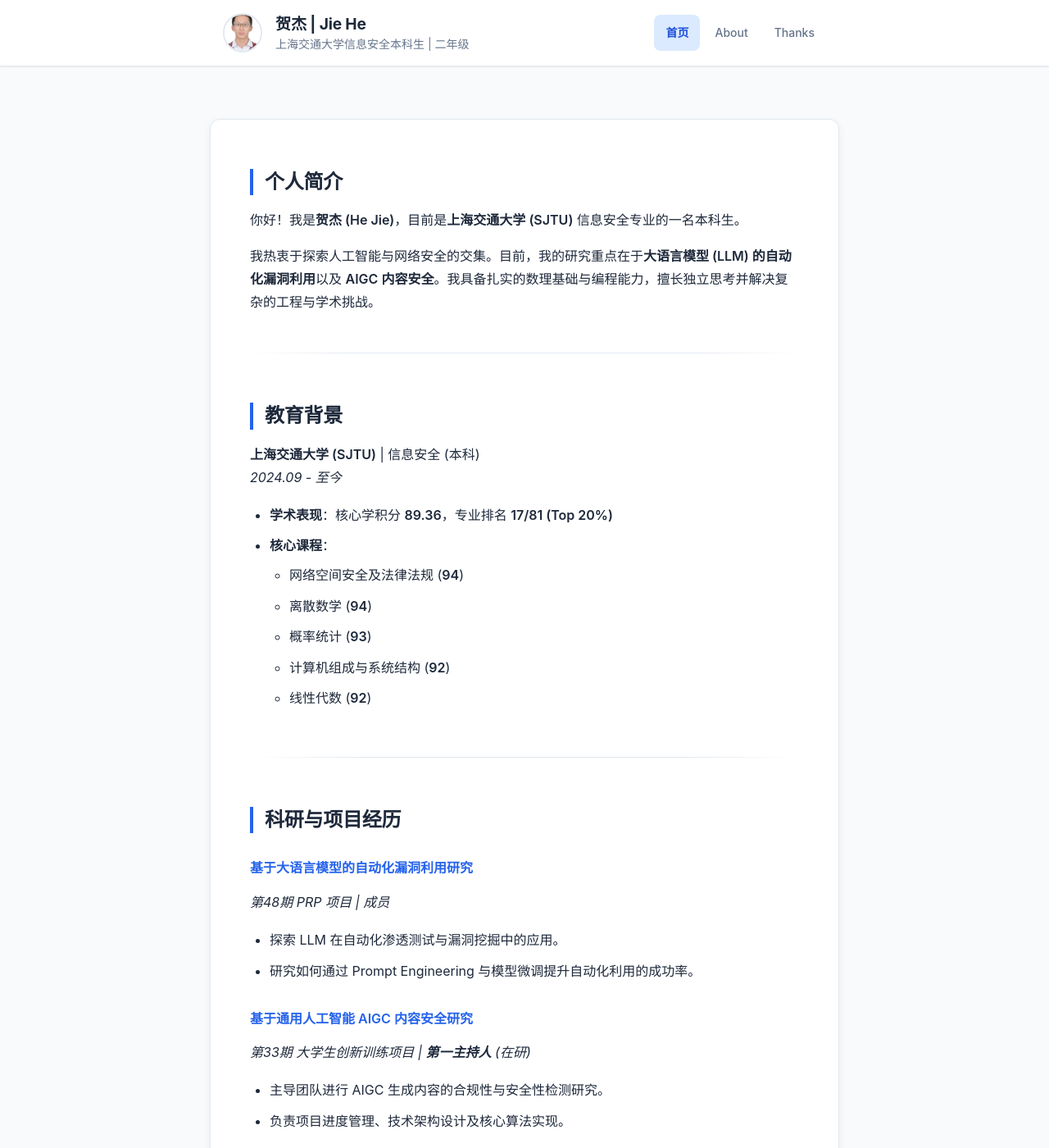
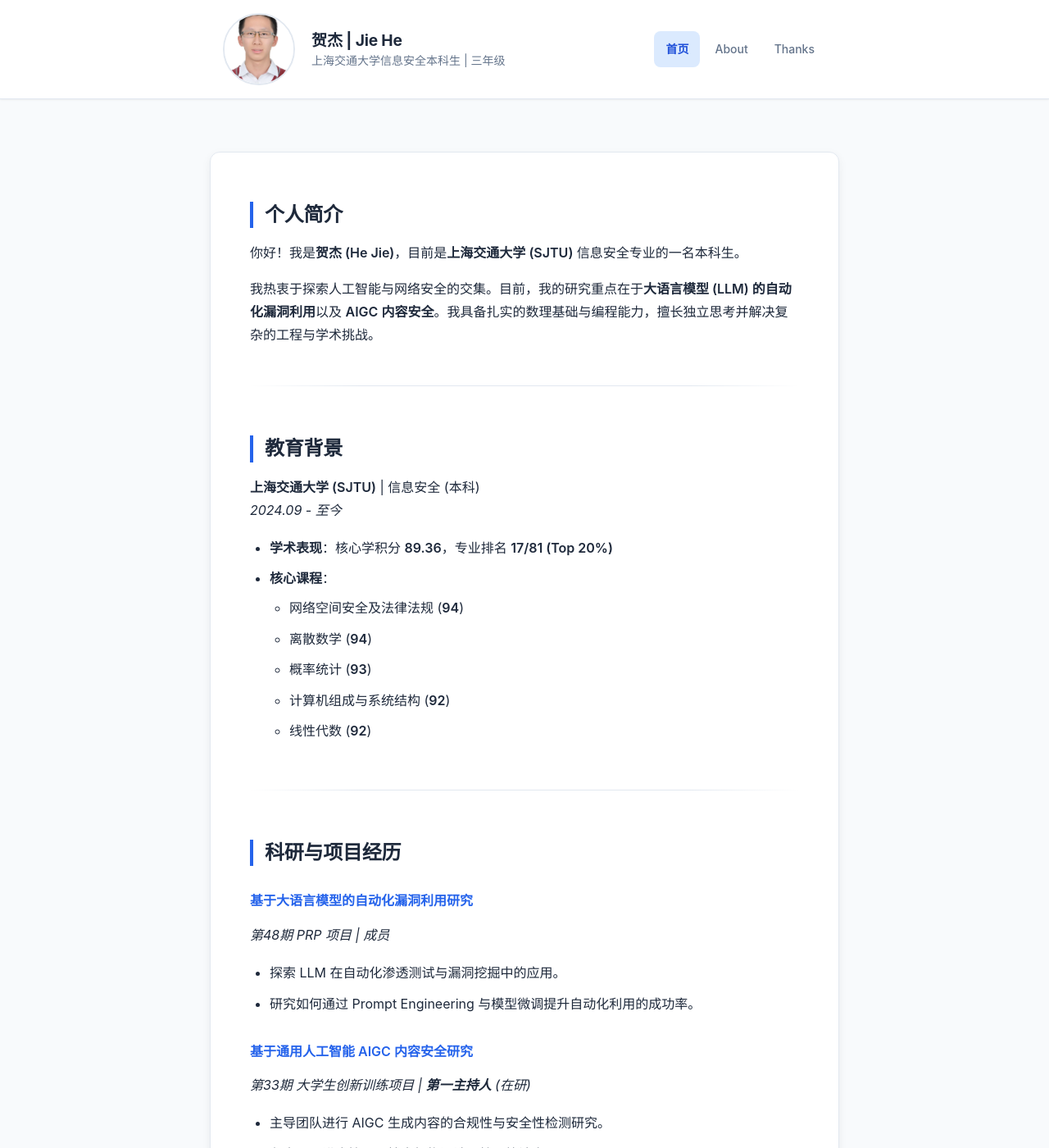
Before and after one commit to nexipher/nexipher.github.io, a Jekyll site: the page built from index.md, in a window 1280 px wide and 1400 px high. Shown: the whole window at 82% size. Built offline with Jekyll 4.4.1, drawn with Linux system fonts in a browser that asks for light colours.

Commit message:
style: 更新本科三年级信息并放大头像

```diff
--- a/_config.yml
+++ b/_config.yml
@@ -6,7 +6,7 @@
 name: 贺杰 | Jie He
 
 # Short bio or description (displayed in the header)
-description: 上海交通大学信息安全本科生 | 二年级
+description: 上海交通大学信息安全本科生 | 三年级
 
 # URL of your avatar or profile pic (you could use your GitHub profile pic)
 avatar: /images/me.jpg
--- a/_layouts/default.html
+++ b/_layouts/default.html
@@ -8,7 +8,7 @@
       <div class="container">
         <header class="masthead">
           <a href="{{ site.baseurl }}/" class="site-avatar" aria-label="返回首页">
-            <img src="{{ site.avatar | relative_url }}" alt="{{ site.name }}的头像" width="48" height="48" />
+            <img src="{{ site.avatar | relative_url }}" alt="{{ site.name }}的头像" width="88" height="88" />
           </a>
 
           <div class="site-info">
--- a/_sass/_layout.scss
+++ b/_sass/_layout.scss
@@ -20,11 +20,11 @@
   display: flex;
   align-items: center;
   padding: 16px 0;
-  gap: 16px;
+  gap: 20px;
 
   @include mobile {
     display: grid;
-    grid-template-columns: 48px minmax(0, 1fr);
+    grid-template-columns: 72px minmax(0, 1fr);
     gap: 8px 12px;
     padding: 12px 0;
   }
@@ -32,8 +32,8 @@
 
 .site-avatar {
   flex-shrink: 0;
-  width: 48px;
-  height: 48px;
+  width: 88px;
+  height: 88px;
 
   img {
     width: 100%;
@@ -49,8 +49,8 @@
   }
 
   @include mobile {
-    width: 48px;
-    height: 48px;
+    width: 72px;
+    height: 72px;
     margin: 0;
   }
 }
```
